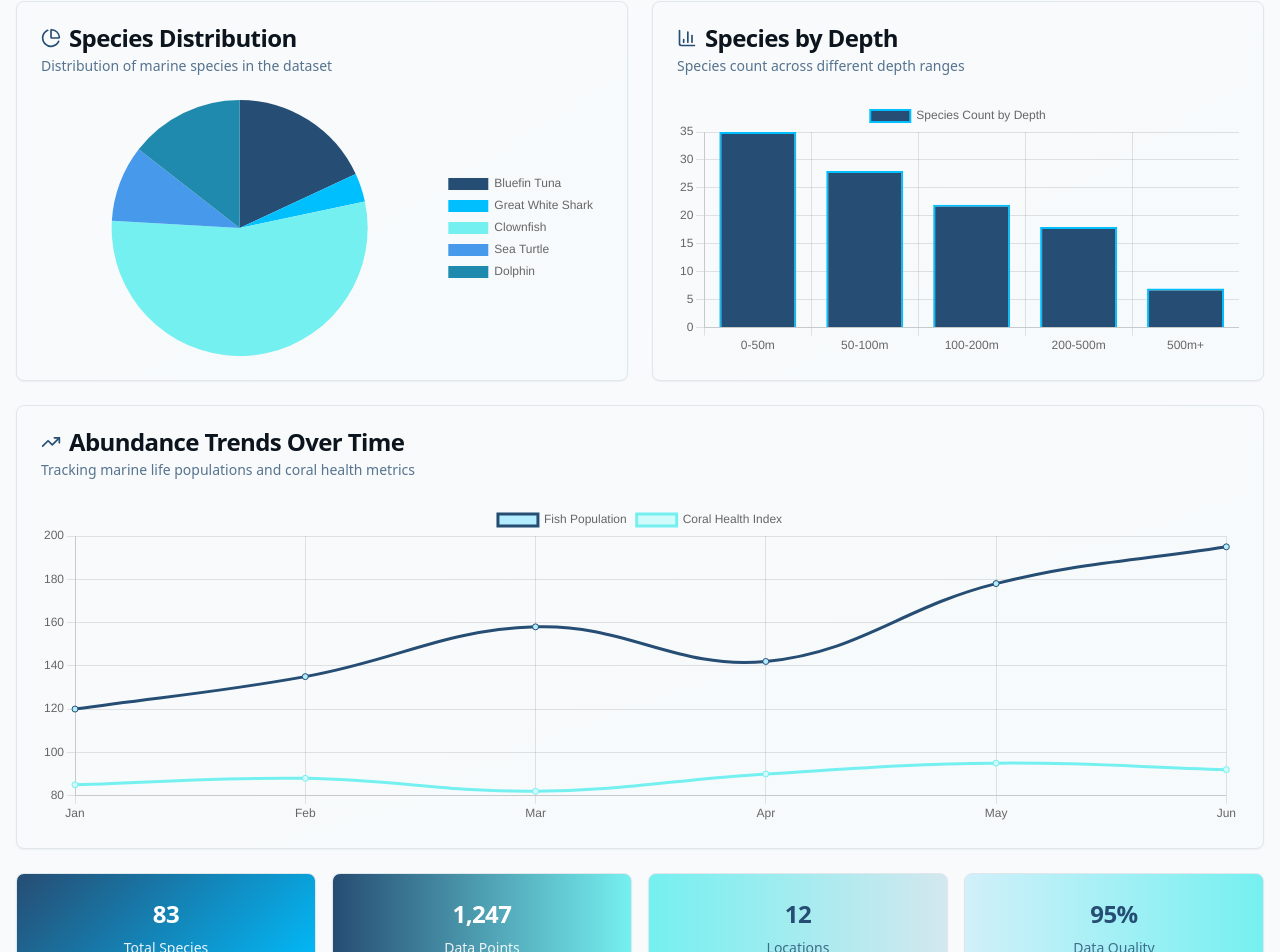
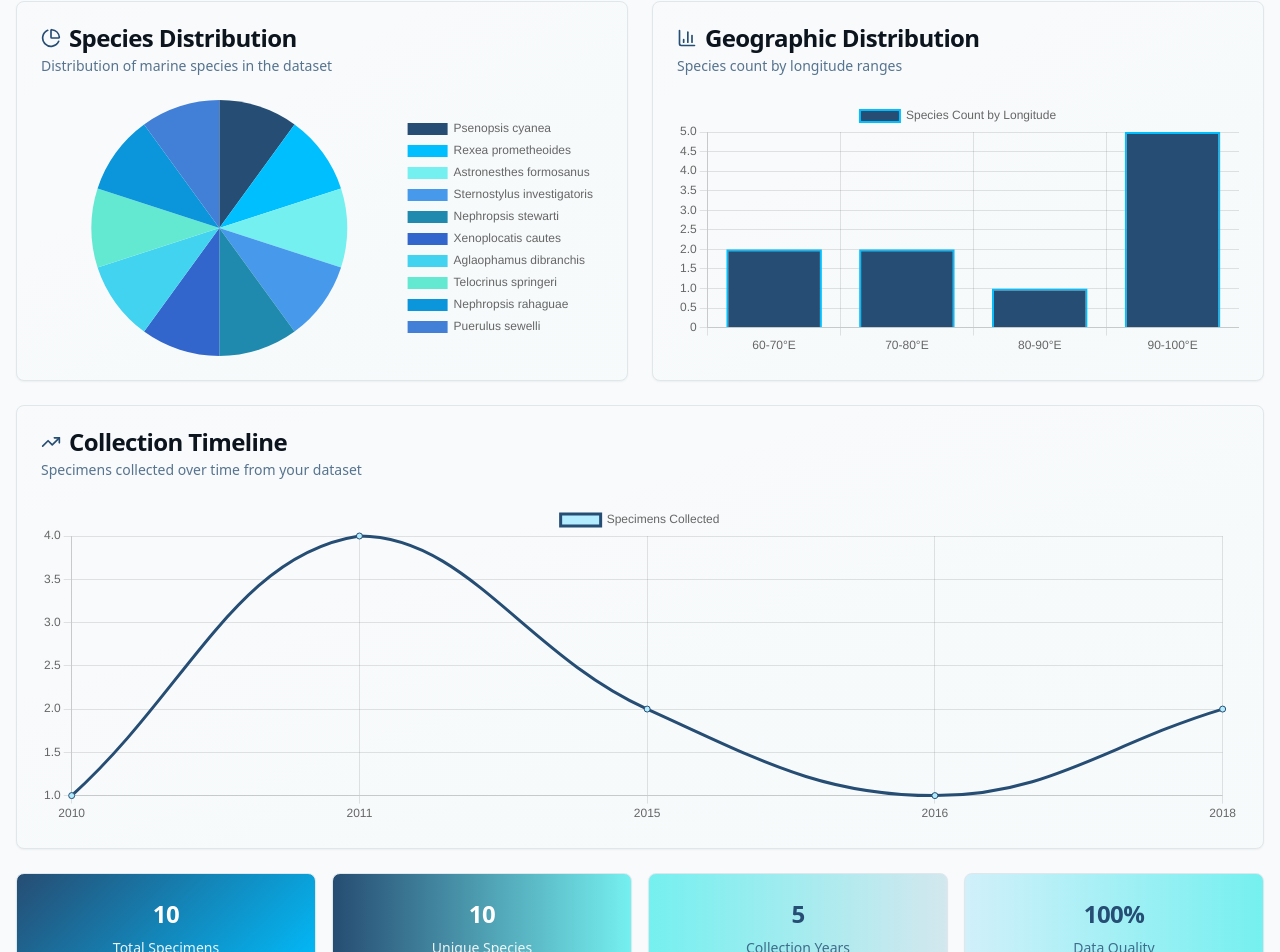
Before and after one commit to Hardik1845/aqua-analysis-lab, a React (Vite) app: page /visualization in a window 1280 px wide. Shown: the part 212-1164 px from the top of the page. Built offline with nearby package versions, Linux system fonts and the light colour scheme.

Commit message:
Add sample data visualizations

```diff
--- a/src/pages/Visualization.tsx
+++ b/src/pages/Visualization.tsx
@@ -17,55 +17,84 @@ ChartJS.register(
 );
 
 const Visualization = () => {
-  // Sample data for species distribution
+  // Marine species data from your sample
+  const marineData = [
+    { scientificName: "Psenopsis cyanea", eventDate: "2011-11-05", decimalLongitude: 80.14531667, decimalLatitude: 11.91313333, collectionCode: "voucher specimen collections", catalogNumber: "IO/SS/FIS/00352" },
+    { scientificName: "Rexea prometheoides", eventDate: "2010-09-19", decimalLongitude: 92.3275, decimalLatitude: 11.14866667, collectionCode: "voucher specimen collections", catalogNumber: "IO/SS/FIS/00383" },
+    { scientificName: "Astronesthes formosanus", eventDate: "2015-09-12", decimalLongitude: 69.06, decimalLatitude: 5.14, collectionCode: "voucher specimen collections", catalogNumber: "IO/SS/FIS/00672" },
+    { scientificName: "Sternostylus investigatoris", eventDate: "2016-04-04", decimalLongitude: 92.39, decimalLatitude: 12.48, collectionCode: "voucher specimen collections", catalogNumber: "IO/SS/ANO/00005" },
+    { scientificName: "Nephropsis stewarti", eventDate: "2011-12-13", decimalLongitude: 93.21, decimalLatitude: 7.75, collectionCode: "voucher specimen collections", catalogNumber: "IO/SS/AST/00056" },
+    { scientificName: "Xenoplocatis cautes", eventDate: "2015-09-14", decimalLongitude: 67.57, decimalLatitude: -2.53, collectionCode: "voucher specimen collections", catalogNumber: "IO/SS/FIS/00659" },
+    { scientificName: "Aglaophamus dibranchis", eventDate: "2011-11-30", decimalLongitude: 92.77, decimalLatitude: 11.7, collectionCode: "voucher specimen collections", catalogNumber: "IO/SS/POL/00499" },
+    { scientificName: "Telocrinus springeri", eventDate: "2018-04-09", decimalLongitude: 73.02545, decimalLatitude: 14.46651667, collectionCode: "voucher specimen collections", catalogNumber: "IO/SS/ECD/00241" },
+    { scientificName: "Nephropsis rahaguae", eventDate: "2011-12-10", decimalLongitude: 93.05, decimalLatitude: 6.84, collectionCode: "voucher specimen collections", catalogNumber: "IO/SS/AST/00067" },
+    { scientificName: "Puerulus sewelli", eventDate: "2018-03-03", decimalLongitude: 75.7, decimalLatitude: 9.5, collectionCode: "voucher specimen collections", catalogNumber: "IO/SS/ACH/00024" }
+  ];
+
+  // Process species distribution
+  const speciesCount = marineData.reduce((acc, item) => {
+    acc[item.scientificName] = (acc[item.scientificName] || 0) + 1;
+    return acc;
+  }, {} as Record<string, number>);
+
   const speciesData = {
-    labels: ['Bluefin Tuna', 'Great White Shark', 'Clownfish', 'Sea Turtle', 'Dolphin'],
+    labels: Object.keys(speciesCount),
     datasets: [
       {
         label: 'Species Count',
-        data: [15, 3, 45, 8, 12],
+        data: Object.values(speciesCount),
         backgroundColor: [
           'hsl(210, 50%, 30%)',
           'hsl(195, 100%, 50%)',
           'hsl(180, 80%, 70%)',
           'hsl(210, 80%, 60%)',
           'hsl(195, 70%, 40%)',
+          'hsl(220, 60%, 50%)',
+          'hsl(190, 85%, 60%)',
+          'hsl(170, 75%, 65%)',
+          'hsl(200, 90%, 45%)',
+          'hsl(215, 65%, 55%)',
         ],
         borderWidth: 0,
       },
     ],
   };
 
-  // Sample data for abundance over time
-  const abundanceData = {
-    labels: ['Jan', 'Feb', 'Mar', 'Apr', 'May', 'Jun'],
+  // Process collection timeline
+  const yearCounts = marineData.reduce((acc, item) => {
+    const year = new Date(item.eventDate).getFullYear();
+    acc[year] = (acc[year] || 0) + 1;
+    return acc;
+  }, {} as Record<number, number>);
+
+  const timelineData = {
+    labels: Object.keys(yearCounts).sort(),
     datasets: [
       {
-        label: 'Fish Population',
-        data: [120, 135, 158, 142, 178, 195],
+        label: 'Specimens Collected',
+        data: Object.keys(yearCounts).sort().map(year => yearCounts[Number(year)]),
         borderColor: 'hsl(210, 50%, 30%)',
         backgroundColor: 'hsl(195, 100%, 85%)',
-        tension: 0.4,
-        fill: true,
-      },
-      {
-        label: 'Coral Health Index',
-        data: [85, 88, 82, 90, 95, 92],
-        borderColor: 'hsl(180, 80%, 70%)',
-        backgroundColor: 'hsl(180, 80%, 90%)',
         tension: 0.4,
         fill: true,
       },
     ],
   };
 
-  // Sample depth distribution data
-  const depthData = {
-    labels: ['0-50m', '50-100m', '100-200m', '200-500m', '500m+'],
+  // Process geographic distribution (longitude ranges)
+  const longitudeRanges = {
+    '60-70°E': marineData.filter(d => d.decimalLongitude >= 60 && d.decimalLongitude < 70).length,
+    '70-80°E': marineData.filter(d => d.decimalLongitude >= 70 && d.decimalLongitude < 80).length,
+    '80-90°E': marineData.filter(d => d.decimalLongitude >= 80 && d.decimalLongitude < 90).length,
+    '90-100°E': marineData.filter(d => d.decimalLongitude >= 90 && d.decimalLongitude < 100).length,
+  };
+
+  const geographicData = {
+    labels: Object.keys(longitudeRanges),
     datasets: [
       {
-        label: 'Species Count by Depth',
-        data: [35, 28, 22, 18, 7],
+        label: 'Species Count by Longitude',
+        data: Object.values(longitudeRanges),
         backgroundColor: 'hsl(210, 50%, 30%)',
         borderColor: 'hsl(195, 100%, 50%)',
         borderWidth: 2,
@@ -125,39 +154,39 @@ const Visualization = () => {
               </CardContent>
             </Card>
 
-            {/* Depth Distribution Bar Chart */}
+            {/* Geographic Distribution Bar Chart */}
             <Card className="bg-gradient-to-br from-background to-secondary/20">
               <CardHeader>
                 <CardTitle className="flex items-center">
                   <BarChart3 className="h-5 w-5 mr-2 text-primary" />
-                  Species by Depth
+                  Geographic Distribution
                 </CardTitle>
                 <CardDescription>
-                  Species count across different depth ranges
+                  Species count by longitude ranges
                 </CardDescription>
               </CardHeader>
               <CardContent>
                 <div className="h-64">
-                  <Bar data={depthData} options={chartOptions} />
+                  <Bar data={geographicData} options={chartOptions} />
                 </div>
               </CardContent>
             </Card>
           </div>
 
-          {/* Abundance Trends Line Chart */}
+          {/* Collection Timeline Chart */}
           <Card className="bg-gradient-to-br from-background to-secondary/20">
             <CardHeader>
               <CardTitle className="flex items-center">
                 <TrendingUp className="h-5 w-5 mr-2 text-primary" />
-                Abundance Trends Over Time
+                Collection Timeline
               </CardTitle>
               <CardDescription>
-                Tracking marine life populations and coral health metrics
+                Specimens collected over time from your dataset
               </CardDescription>
             </CardHeader>
             <CardContent>
               <div className="h-80">
-                <Line data={abundanceData} options={chartOptions} />
+                <Line data={timelineData} options={chartOptions} />
               </div>
             </CardContent>
           </Card>
@@ -166,34 +195,34 @@ const Visualization = () => {
           <div className="grid md:grid-cols-4 gap-4">
             <Card className="text-center bg-gradient-ocean text-white">
               <CardHeader className="pb-2">
-                <CardTitle className="text-2xl font-bold">83</CardTitle>
+                <CardTitle className="text-2xl font-bold">{marineData.length}</CardTitle>
               </CardHeader>
               <CardContent>
-                <p className="text-sm opacity-90">Total Species</p>
+                <p className="text-sm opacity-90">Total Specimens</p>
               </CardContent>
             </Card>
 
             <Card className="text-center bg-gradient-to-r from-primary to-accent text-white">
               <CardHeader className="pb-2">
-                <CardTitle className="text-2xl font-bold">1,247</CardTitle>
+                <CardTitle className="text-2xl font-bold">{Object.keys(speciesCount).length}</CardTitle>
               </CardHeader>
               <CardContent>
-                <p className="text-sm opacity-90">Data Points</p>
+                <p className="text-sm opacity-90">Unique Species</p>
               </CardContent>
             </Card>
 
             <Card className="text-center bg-gradient-to-r from-accent to-secondary text-primary">
               <CardHeader className="pb-2">
-                <CardTitle className="text-2xl font-bold">12</CardTitle>
+                <CardTitle className="text-2xl font-bold">{Object.keys(yearCounts).length}</CardTitle>
               </CardHeader>
               <CardContent>
-                <p className="text-sm opacity-80">Locations</p>
+                <p className="text-sm opacity-80">Collection Years</p>
               </CardContent>
             </Card>
 
             <Card className="text-center bg-gradient-surface text-primary">
               <CardHeader className="pb-2">
-                <CardTitle className="text-2xl font-bold">95%</CardTitle>
+                <CardTitle className="text-2xl font-bold">100%</CardTitle>
               </CardHeader>
               <CardContent>
                 <p className="text-sm opacity-80">Data Quality</p>
```
